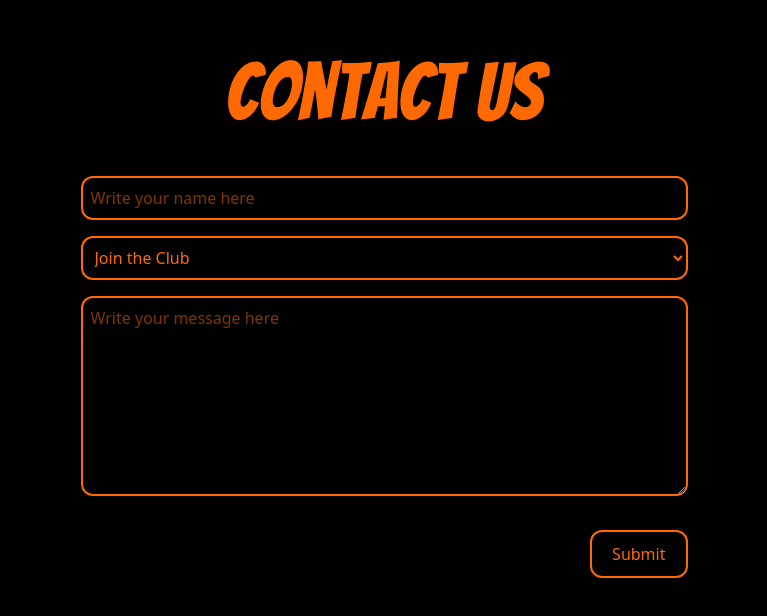
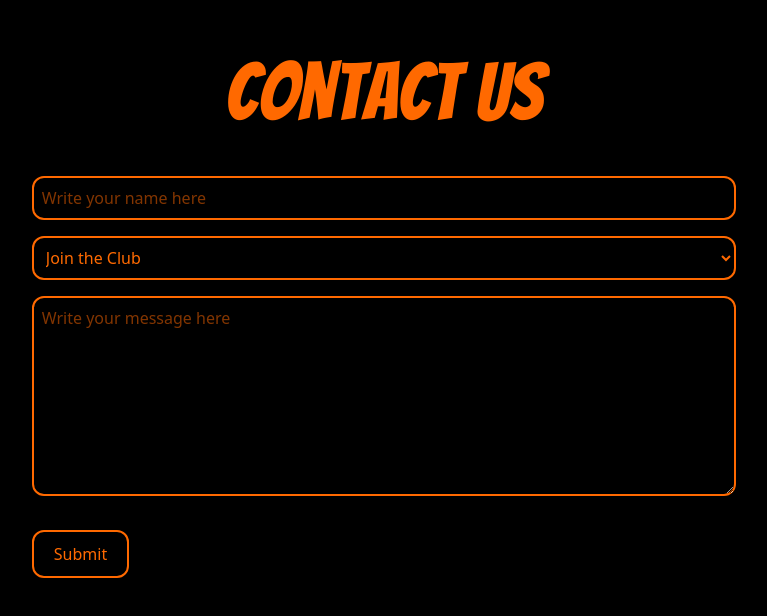
Before and after one commit to MGFNolan/hebden-bridge-chess-club, a React (Vite) app: page / in a window 1280 px wide. Shown: the part 4774-5390 px from the top of the page, without its empty margins (256-1023 px from the left). Built offline with nearby package versions, Linux system fonts and the light colour scheme.

Commit message:
15: BEM styling

```diff
--- a/src/css/contact-form.css
+++ b/src/css/contact-form.css
@@ -1,17 +1,18 @@
 .contact-us {
-    @apply justify-self-center;
+    @apply justify-self-center mx-3;
 
-    input,
-    select,
-    textarea {
+    .contact-us__name,
+    .contact-us__subject,
+    .contact-us__email,
+    .contact-us__message {
         @apply rounded-xl border-orange-500 border-2;
     }
 
-    label {
+    .contact-us__label {
         @apply hidden;
     }
 
-    button {
+    .contact-us__btn {
         @apply ml-auto block;
     }
 }
--- a/src/index.css
+++ b/src/index.css
@@ -182,3 +182,7 @@
     background-size: cover;
     shape-margin: 0.75rem;
 }
+
+option {
+    background: black;
+}
```
